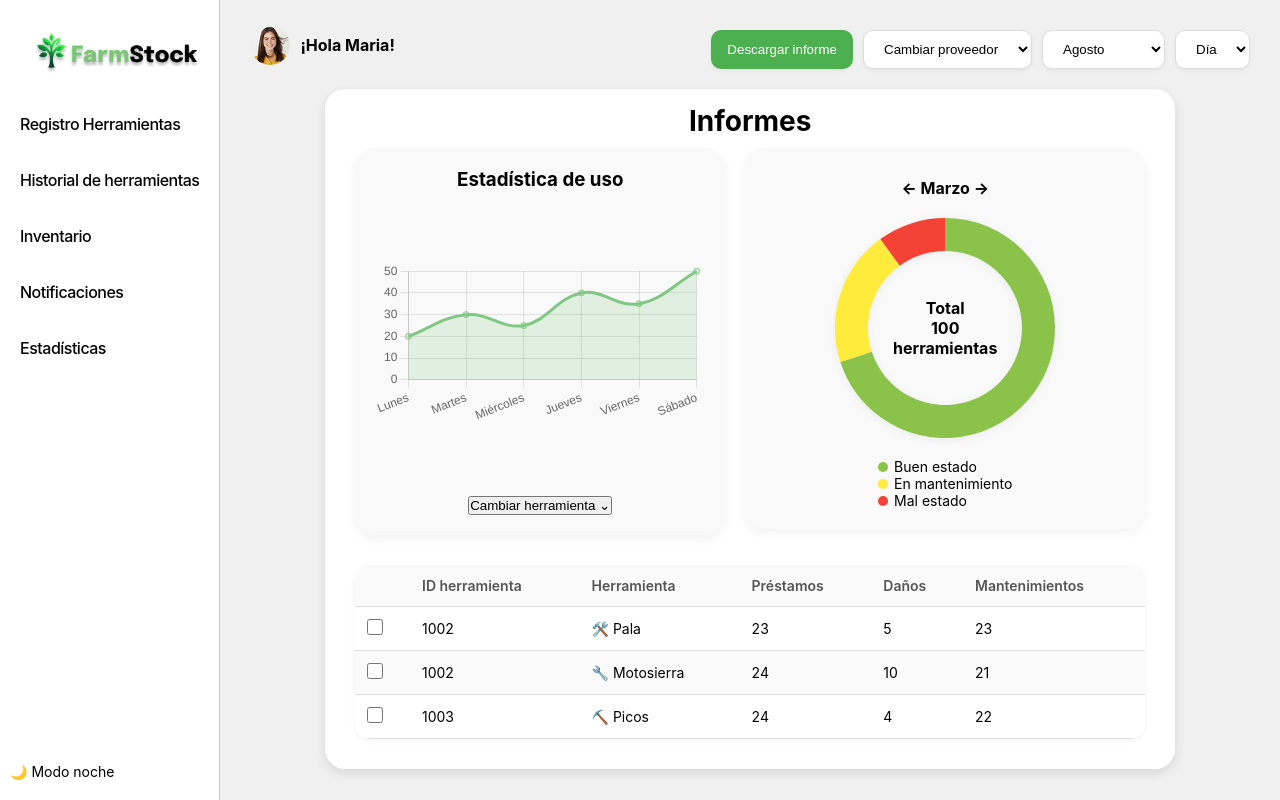
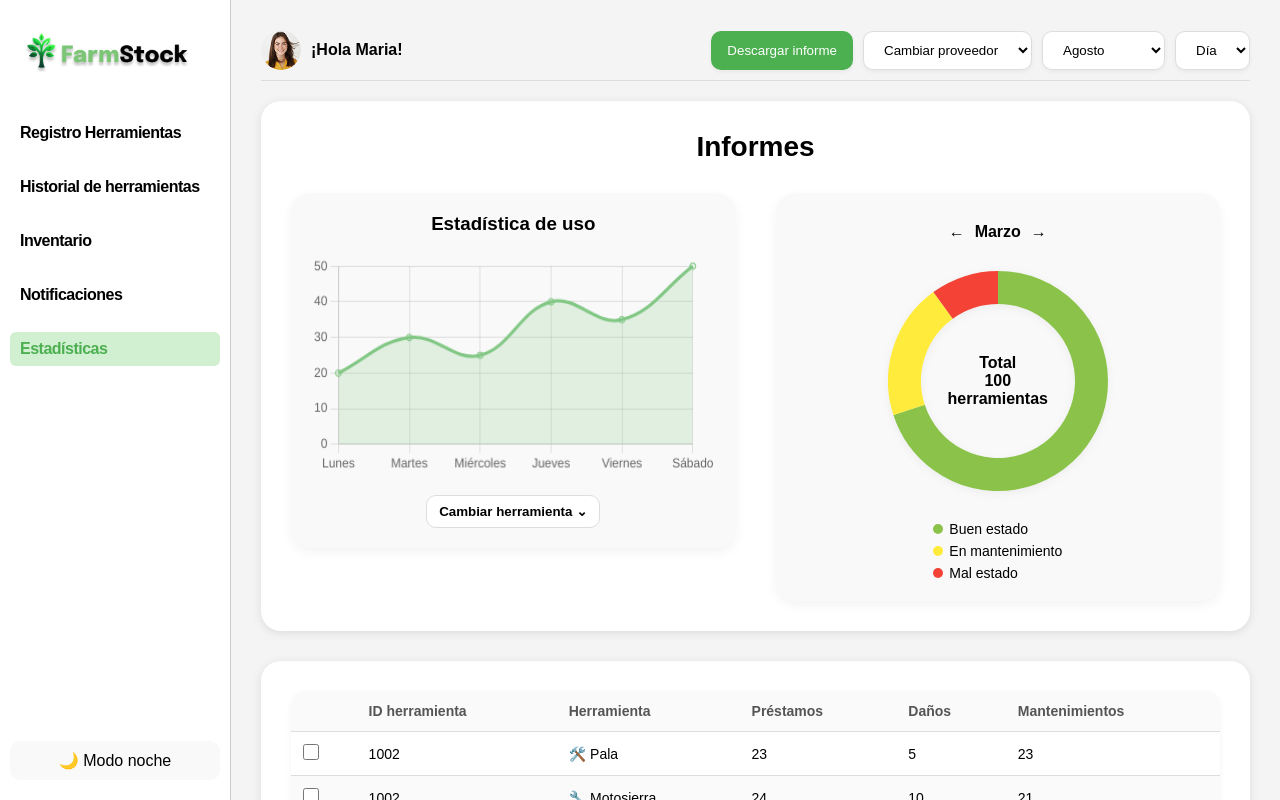
Before and after one commit to Junior3110/FarmStock, an Electron app: page app/HTML/Estadistica.html in a window 1280 px wide. Drawn offline with nearby package versions, Linux system fonts and the light colour scheme.

Commit message:
correcion

```diff
--- a/app/CSS/Estadisticas.css
+++ b/app/CSS/Estadisticas.css
@@ -5,74 +5,54 @@
   box-sizing: border-box;
 }
 
-body, html {
-  font-family: 'Inter', sans-serif;
-  background-color: #f0f0f0;
-  height: 100vh;
-  overflow: hidden;
+html, body {
+  height: 100%;
+  font-family: 'Epilogue', Arial, sans-serif;
+  background-color: #f4f4f4;
+  overflow-x: hidden;
 }
 
-/* CONTENEDOR PRINCIPAL */
-.container {
+body {
   display: flex;
-  height: 100vh;
+  min-height: 100vh;
+}
+
+/* ================= CONTENEDOR PRINCIPAL ================= */
+.contenedor-principal {
+  display: flex;
+  min-height: 100vh;
+  width: 100%;
 }
 
 /* ================= SIDEBAR ================= */
 .sidebar {
   background-color: white;
   padding: 20px 10px;
+  width: 231px;
   display: flex;
   flex-direction: column;
   justify-content: space-between;
   border-right: 1px solid #ccc;
 }
-
 .top-section {
   display: flex;
   flex-direction: column;
 }
 
-.bottom-section {
-  margin-top: auto;
+.logo {
+  display: flex;
+  flex-direction: column;
+  gap: 10px;
+  margin-bottom: 30px;
 }
 
-/* Logo */
-.logo-box {
-  width: 100%;
-  display: flex;
-  justify-content: center;
-  align-items: center;
-  margin-bottom: 20px;
-}
-
-.logo-box img {
+.logo img {
   width: 100%;
   max-width: 180px;
   height: auto;
-  display: block;
   object-fit: contain;
 }
 
-/* Menú */
-.menu a {
-  display: block;
-  margin: 20px 0;
-  color: #000;
-  font-weight: 500;
-  text-decoration: none;
-}
-
-.menu .active {
-  color: #4CAF50;
-}
-
-.night-mode {
-  font-size: 14px;
-  color: #000;
-}
-
-/* Menú de módulos */
 .menu-modulos {
     list-style: none;
   display: flex;
@@ -82,7 +62,6 @@ body, html {
   padding: 0;
   margin: 0;
 }
-
 .menu-modulos li {
   margin-bottom: 20px;
 }
@@ -93,7 +72,7 @@ body, html {
   color: #000;
   padding: 8px 10px;
   font-size: 16px;
-  font-weight: 500;
+  font-weight: bolder;
   border-radius: 6px;
   transition: background-color 0.2s, color 0.2s;
 }
@@ -109,43 +88,53 @@ body, html {
   font-weight: bold;
 }
 
+/* Toggle modo noche */
+.night-mode {
+  margin-top: 20px;
+  padding: 10px;
+  font-weight: 500;
+  background-color: #f9f9f9;
+  border-radius: 10px;
+  text-align: center;
+  cursor: pointer;
+}
+
 /* ================= PANEL PRINCIPAL ================= */
 .main-panel {
   flex: 1;
-  padding: 20px 30px;
+  padding: 30px;
   overflow-y: auto;
   display: flex;
   flex-direction: column;
-  align-items: stretch;
 }
 
-/* Header */
+/* HEADER */
 .header {
   display: flex;
   justify-content: space-between;
   align-items: center;
   flex-wrap: wrap;
-  width: 100%;
+  margin-bottom: 20px;
+  padding-bottom:10px;
+  border-bottom: 1px solid #ddd;
 }
 
-.user-info {
+.bienvenida {
   display: flex;
   align-items: center;
   gap: 10px;
 }
 
-.user-info img {
+.bienvenida img {
   width: 40px;
   height: 40px;
   border-radius: 50%;
 }
 
-/* Acciones */
 .actions {
   display: flex;
   flex-wrap: wrap;
   gap: 10px;
-  margin-top: 10px;
 }
 
 .actions button,
@@ -174,41 +163,45 @@ body, html {
 
 /* ================= CONTENIDO ================= */
 .content {
-  margin-top: 20px;
+  flex: 1;
   width: 100%;
   display: flex;
-  justify-content: center;
-}
-
-.content h1 {
-  font-size: 28px;
-  margin-bottom: 10px;
-  text-align: center;
+  flex-direction: column;
+  gap: 30px;
 }
 
 .content-box {
-  background: white;
+  width: 100%;
+  background: #fff;
   border-radius: 20px;
-  box-shadow: 0 4px 12px rgba(0, 0, 0, 0.1);
-  padding: 15px 30px 30px 30px;
-  min-height: auto;
-  display: flex;
-  flex-direction: column;
-  align-items: center;
-  justify-content: flex-start;
+  box-shadow: 0 2px 10px rgba(0,0,0,0.1);
+  padding: 30px;
+  box-sizing: border-box;
+}
+
+/* Título dentro de charts */
+.charts h1 {
+  font-size: 28px;
+  text-align: center;
+  width: 100%;
+  margin-bottom: 30px;
 }
 
 /* ================= GRÁFICAS ================= */
 .charts {
+  display: block;
+}
+
+.charts-content {
   display: flex;
   justify-content: center;
   align-items: flex-start;
-  gap: 20px;
-  flex-wrap: wrap;
+  gap: 40px;
+  flex-wrap: nowrap;
 }
 
-.line-chart {
-  width: 370px;
+/* Estilo base para cada gráfico */
+.chart-container {
   background: #f9f9f9;
   border-radius: 20px;
   padding: 20px;
@@ -216,30 +209,27 @@ body, html {
   display: flex;
   flex-direction: column;
   align-items: center;
-  gap: 70px;
+  gap: 20px;
+  width: 100%;
+  max-width: 500px;
 }
 
-.line-chart select {
-  margin-top: 10px;
+/* GRÁFICO DE LÍNEA */
+.line-chart canvas {
+  width: 100% !important;
+  height: 220px !important;
+}
+
+.line-chart .dropdown {
   padding: 8px 12px;
   border-radius: 10px;
   border: 1px solid #ddd;
   background-color: #fff;
   font-weight: 600;
+  cursor: pointer;
 }
 
-.donut-chart {
-  width: 400px;
-  padding: 20px;
-  background: #f9f9f9;
-  border-radius: 20px;
-  box-shadow: 0 4px 12px rgba(0, 0, 0, 0.05);
-  display: flex;
-  flex-direction: column;
-  align-items: center;
-  gap: 10px;
-}
-
+/* GRÁFICO DONUT */
 .donut-chart canvas {
   width: 220px !important;
   height: 220px !important;
@@ -263,11 +253,17 @@ body, html {
 .month-nav {
   font-weight: bold;
   margin: 10px 0;
+  display: flex;
+  gap: 10px;
+  align-items: center;
 }
 
 .legend {
   font-size: 14px;
   margin-top: 10px;
+  display: flex;
+  flex-direction: column;
+  gap: 6px;
 }
 
 .legend span {
@@ -286,18 +282,9 @@ body, html {
 .yellow-dot { background: #ffeb3b; }
 .red-dot { background: #f44336; }
 
-.usage-graph {
-  width: 380px;
-  background: #fff;
-  border-radius: 15px;
-  padding: 20px;
-  box-shadow: 0 0 5px rgba(0,0,0,0.05);
-}
-
 /* ================= TABLA ================= */
-table {
+.tabla table {
   width: 100%;
-  margin-top: 30px;
   background: white;
   border-radius: 15px;
   overflow: hidden;
@@ -306,28 +293,28 @@ table {
   box-shadow: 0 2px 6px rgba(0,0,0,0.05);
 }
 
-thead {
+.tabla thead {
   background: #fafafa;
 }
 
-th, td {
+.tabla th, .tabla td {
   padding: 12px;
   text-align: left;
   border-bottom: 1px solid #ddd;
 }
 
-th {
+.tabla th {
   font-weight: 600;
   font-size: 14px;
   color: #555;
 }
 
-td {
+.tabla td {
   font-size: 14px;
   vertical-align: middle;
 }
 
-tbody tr:nth-child(even) {
+.tabla tbody tr:nth-child(even) {
   background-color: #fafafa;
 }
 
@@ -337,16 +324,20 @@ input[type="checkbox"] {
   cursor: pointer;
 }
 
-td img, td svg {
+.tabla td img, .tabla td svg {
   width: 22px;
   height: 22px;
 }
 
 /* ================= RESPONSIVE ================= */
 @media (max-width: 1024px) {
-  .charts {
+  .charts-content {
     flex-direction: column;
-    gap: 20px;
+    align-items: center;
+  }
+
+  .chart-container {
+    max-width: 90%;
   }
 
   .header, .actions {
--- a/app/HTML/Estadistica.html
+++ b/app/HTML/Estadistica.html
@@ -8,37 +8,38 @@
   <script src="https://cdn.jsdelivr.net/npm/chart.js"></script>
 </head>
 <body>
-  <div class="container">
+  <div class="contenedor-principal">
+    <!-- Menú lateral -->
     <aside class="sidebar">
       <div class="top-section">
-    <div class="logo-box">
-      <img src="../imagenes/Logo.png" alt="Logo del sitio" width="257" height="86" />
+        <div class="logo">
+          <img src="../imagenes/Logo.png" alt="Logo del sitio" />
         </div>
         <ul class="menu-modulos">
           <li><a href="../HTML/index.html">Registro Herramientas</a></li>
           <li><a href="../HTML/registro-salida.html">Historial de herramientas</a></li>
           <li><a href="../HTML/indexInventario.html">Inventario</a></li>
           <li><a href="notificaciones.html">Notificaciones</a></li>
-          <li><a href="../HTML/estats.html">Estadísticas</a></li>
+          <li><a href="../HTML/estats.html" class="active">Estadísticas</a></li>
         </ul>
       </div>
       <div class="night-mode">🌙 Modo noche</div>
     </aside>
 
+    <!-- Panel principal -->
+    <main class="main-panel">
 
-    <!-- El resto del HTML no cambia -->
-    <main class="main-panel">
+      <!-- HEADER -->
       <header class="header">
-        <div class="user-info">
-          <img src="../imagenes/Maria.png" alt="Perfil" />
+        <div class="bienvenida">
+          <img src="../imagenes/Maria.png" alt="Foto de usuario" class="foto-usuario" />
           <p><strong>¡Hola Maria!</strong></p>
         </div>
 
-        <!-- ACCIONES: reordenado y convertidos Mes/Día en selects -->
         <div class="actions">
           <button class="green">Descargar informe</button>
 
-          <!-- Cambiar proveedor (puedes convertirlo en un botón que abra un modal, o dejarlo como select si prefieres) -->
+          <!-- Select proveedor -->
           <select id="proveedor" class="light">
             <option value="">Cambiar proveedor</option>
             <option value="prov1">Proveedor 1</option>
@@ -46,7 +47,7 @@
             <option value="prov3">Proveedor 3</option>
           </select>
 
-          <!-- Mes -->
+          <!-- Select mes -->
           <select id="mes" class="light" aria-label="Seleccionar mes">
             <option value="">Mes</option>
             <option value="1">Enero</option>
@@ -63,23 +64,30 @@
             <option value="12">Diciembre</option>
           </select>
 
-          <!-- Día (rellenado dinámicamente) -->
+          <!-- Select día -->
           <select id="dia" class="light" aria-label="Seleccionar día">
             <option value="">Día</option>
           </select>
         </div>
       </header>
 
+      <!-- CONTENIDO -->
       <section class="content">
-        <div class="content-box">
+
+        <!-- CONTENEDOR DE INFORMES Y GRÁFICOS -->
+        <div class="content-box charts">
           <h1>Informes</h1>
-          <div class="charts">
-            <div class="line-chart">
+
+          <div class="charts-content">
+            <!-- GRÁFICO DE LÍNEA -->
+            <div class="chart-container line-chart">
               <h3>Estadística de uso</h3>
               <canvas id="areaChart"></canvas>
               <button class="dropdown">Cambiar herramienta ⌄</button>
             </div>
-            <div class="donut-chart">
+
+            <!-- GRÁFICO DONUT -->
+            <div class="chart-container donut-chart">
               <div class="month-nav">
                 <span>←</span>
                 <strong>Marzo</strong>
@@ -98,7 +106,10 @@
               </div>
             </div>
           </div>
+        </div>
 
+        <!-- CONTENEDOR DE TABLA -->
+        <div class="content-box tabla">
           <table>
             <thead>
               <tr>
@@ -138,11 +149,12 @@
             </tbody>
           </table>
         </div>
+
       </section>
     </main>
   </div>
 
-  <!-- SCRIPT: rellena días según mes seleccionado -->
+  <!-- SCRIPTS -->
   <script>
     (function() {
       const mesSelect = document.getElementById('mes');
@@ -150,17 +162,15 @@
 
       function rellenarDias() {
         const mes = parseInt(mesSelect.value, 10);
-        const year = new Date().getFullYear(); // usa año actual (si quieres agregar selector de año, se puede)
-        diaSelect.innerHTML = ''; // limpiar
+        const year = new Date().getFullYear();
+        diaSelect.innerHTML = '';
 
-        // Opción placeholder
         const placeholder = document.createElement('option');
         placeholder.value = '';
         placeholder.textContent = 'Día';
         diaSelect.appendChild(placeholder);
 
         if (!isNaN(mes) && mes >= 1 && mes <= 12) {
-          // new Date(year, mes, 0).getDate() devuelve cantidad de días del mes (mes es 1..12)
           const diasEnMes = new Date(year, mes, 0).getDate();
           for (let d = 1; d <= diasEnMes; d++) {
             const opt = document.createElement('option');
@@ -171,11 +181,8 @@
         }
       }
 
-      // Inicializar: seleccionar mes actual y rellenar días automáticamente
-      const mesActual = new Date().getMonth() + 1; // getMonth() devuelve 0-11
-      // Ponemos mes actual seleccionado (si quieres mantener 'Mes' por defecto, comenta la siguiente línea)
+      const mesActual = new Date().getMonth() + 1;
       mesSelect.value = String(mesActual);
-
       rellenarDias();
       mesSelect.addEventListener('change', rellenarDias);
     })();
@@ -198,12 +205,8 @@
         }]
       },
       options: {
-        plugins: {
-          legend: { display: false }
-        },
-        scales: {
-          y: { beginAtZero: true }
-        }
+        plugins: { legend: { display: false } },
+        scales: { y: { beginAtZero: true } }
       }
     });
 
@@ -221,9 +224,7 @@
       },
       options: {
         cutout: '70%',
-        plugins: {
-          legend: { display: false }
-        }
+        plugins: { legend: { display: false } }
       }
     });
   </script>
--- a/main.js
+++ b/main.js
@@ -17,7 +17,7 @@ function createWindow() {
     }
   });
 
-  win.loadFile(path.join(__dirname, 'app/HTML/estats.html'));
+  win.loadFile(path.join(__dirname, 'app/HTML/login.html'));
 
   win.once('ready-to-show', () => {
     win.show();
```
Lines whose indentation alone changed are shown as unchanged.
